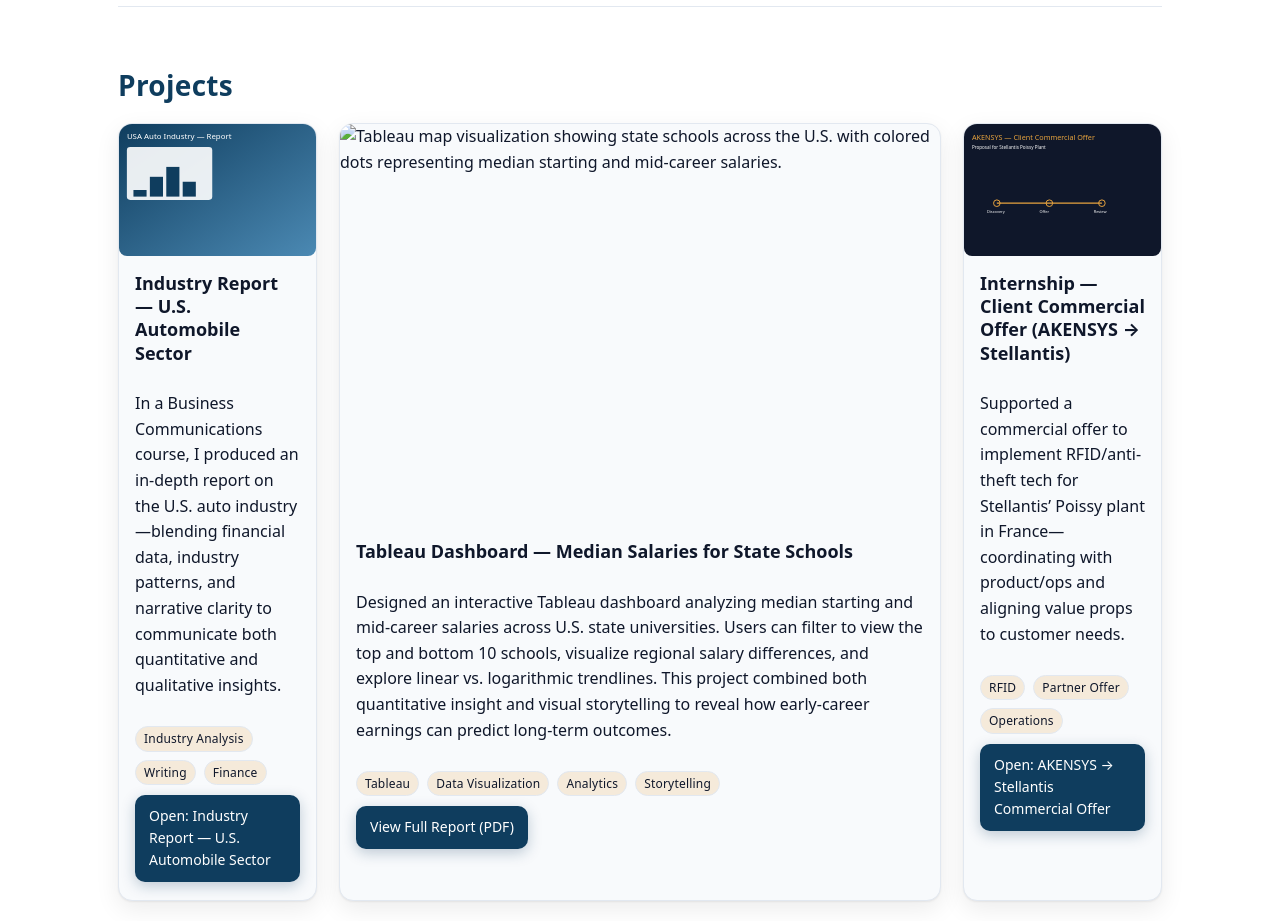
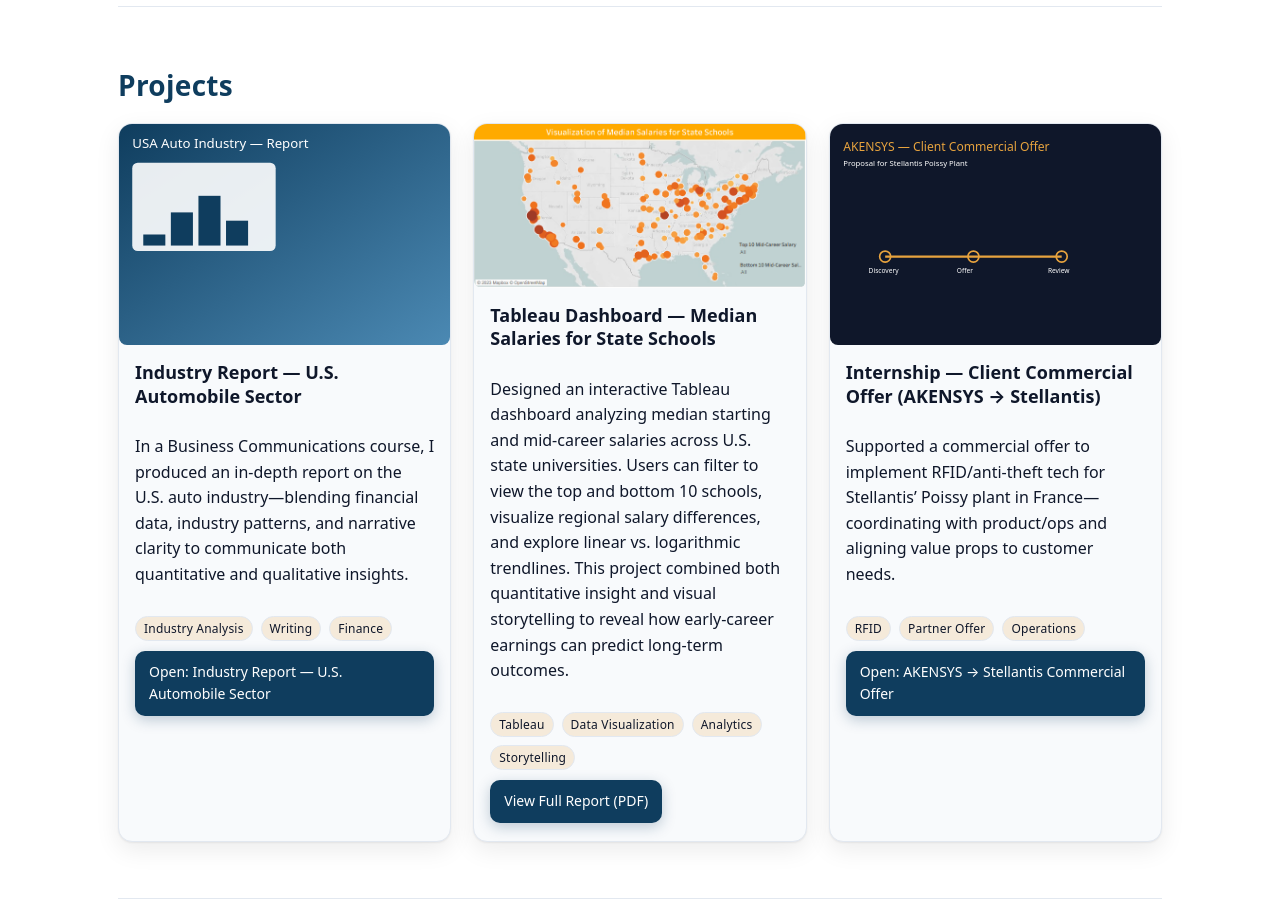
Before and after one commit to matteoberenger/matteoberenger.github.io, a plain HTML site: page index.html in a window 1280 px wide. Shown: the part 840-1761 px from the top of the page. Drawn offline with Linux system fonts and the light colour scheme.

Commit message:
Update index.html

```diff
--- a/index.html
+++ b/index.html
@@ -180,7 +180,7 @@
   <figure>
     <!-- Using your real map image -->
     <img
-      src="images/state_schools_salary_map.png"
+      src="images/data.png"
       width="600"
       height="400"
       loading="lazy"
```
